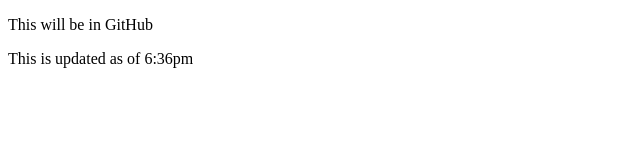
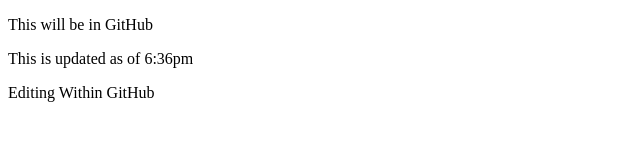
Before and after one commit to TimB0/html_foundations, a plain HTML site: page github_test/index.html in a window 1280 px wide. Shown: the whole page, without its empty margins (0-640 px from the left). Drawn offline with Linux system fonts and the light colour scheme.

Commit message:
Edited In GitHub
Edited In GitHub

```diff
--- a/github_test/index.html
+++ b/github_test/index.html
@@ -6,8 +6,8 @@
 </head>
 
 <body>
-
 	<p>This will be in GitHub</p>
 	<p>This is updated as of 6:36pm</p>
+	<p>Editing Within GitHub</p>
 </body>
 </html>
```
